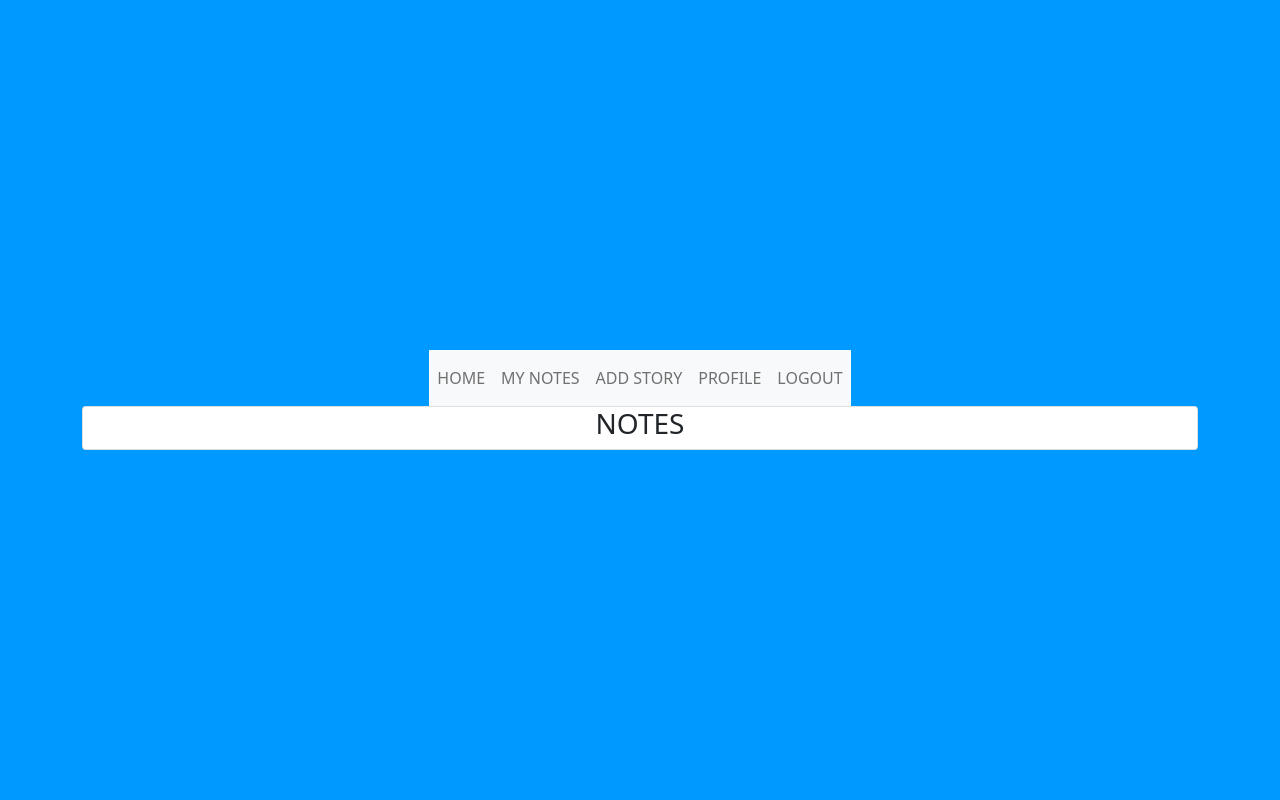
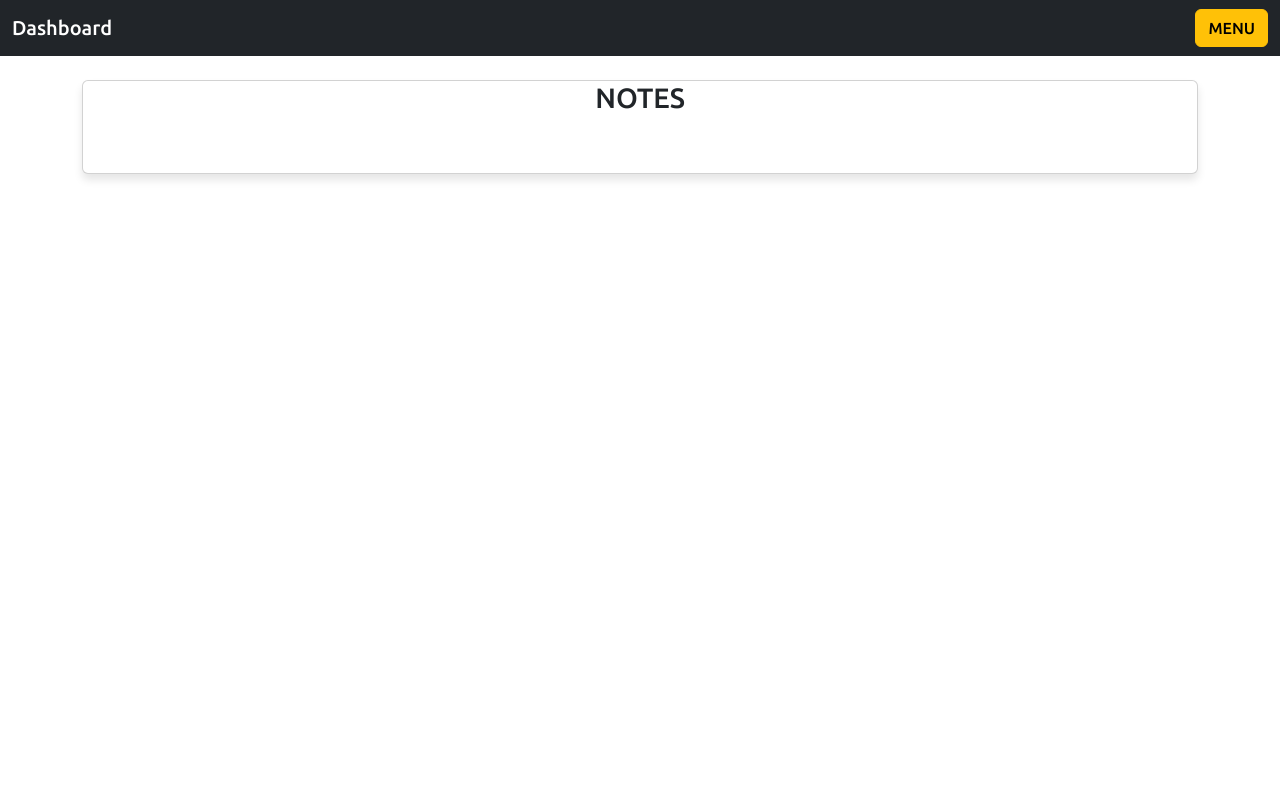
Before and after one commit to Karma-L-King/patchnote, a PHP site: page /dashboard.php in a window 1280 px wide. Run offline with PHP 8.4, Linux system fonts and the light colour scheme; the visitor is signed in with stand-in values (Sample User, id 1); data that the repository does not hold is empty; some libraries are stand-ins or nearby versions.

Commit message:
update pf werkt

```diff
--- a/CSS/main.css
+++ b/CSS/main.css
@@ -1,8 +1,35 @@
 #border {
-    border-style: solid;
+
     background-color: lightblue;
+    display: block;
 }
 
-#tag {
-    border-style: solid;
+#tag {}
+
+html,
+body {
+    width: auto;
+    min-width: 1000px;
+    height: auto;
 }
+
+#sheet {
+    height: auto;
+    width: auto;
+
+}
+
+#cup {
+    display: block;
+}
+
+#stories {
+    padding-bottom: 50px;
+
+}
+
+#personalia {
+    align-items: center;
+    margin: 100px;
+    padding-top: 100px;
+}
--- /dev/null
+++ b/CSS/menu.css
@@ -0,0 +1,59 @@
+* {
+    font-family: 'Ubuntu', sans-serif;
+}
+
+.card {
+    position: relative;
+    display: -ms-flexbox;
+    display: flex;
+    -ms-flex-direction: column;
+    flex-direction: column;
+    min-width: 0;
+    word-wrap: break-word;
+    background-color: #fff;
+    background-clip: border-box;
+    position: relative;
+    margin-bottom: 1.5rem;
+    width: 100%;
+    border: 1px solid #dbe2eb;
+    box-shadow: 0px 6px 8px rgba(4, 4, 7, 0.1);
+    border-radius: 10px;
+    margin-top: 5rem;
+}
+
+.card-head {
+    background: transparent;
+    padding: 0.5rem 1.5rem;
+    display: -ms-flexbox;
+    display: flex;
+    min-height: 3.5rem;
+    -ms-flex-align: center;
+    align-items: center;
+    margin-bottom: 0;
+    border-bottom: 1px solid #ebecf1;
+    position: relative;
+
+}
+
+.bd-placeholder-img {
+    font-size: 1.125rem;
+    text-anchor: middle;
+    -webkit-user-select: none;
+    -moz-user-select: none;
+    user-select: none;
+}
+
+tr,
+td,
+th {
+    border-bottom: 1px solid grey;
+    border-collapse: collapse;
+    padding: 10px;
+
+}
+
+@media (min-width: 768px) {
+    .bd-placeholder-img-lg {
+        font-size: 3.5rem;
+    }
+}
--- a/dashboard.php
+++ b/dashboard.php
@@ -1,66 +1,62 @@
 <?php
 session_start();
 include "db.conn.php";
-error_reporting(0);
 $userid = $_SESSION['id'];
-
+require "menu.php";
 ?>
 <!DOCTYPE html>
 <html lang="en">
 
 <head>
-  <meta charset="UTF-8">
-  <meta http-equiv="X-UA-Compatible" content="IE=edge">
-  <meta name="viewport" content="width=device-width, initial-scale=1.0">
-  <title>Document</title>
-  <link href="https://cdn.jsdelivr.net/npm/bootstrap@5.0.0-beta2/dist/css/bootstrap.min.css" rel="stylesheet" integrity="sha384-BmbxuPwQa2lc/FVzBcNJ7UAyJxM6wuqIj61tLrc4wSX0szH/Ev+nYRRuWlolflfl" crossorigin="anonymous">
+  <meta charset="utf-8">
+  <meta name="viewport" content="width=device-width, initial-scale=1">
+  <meta name="description" content="">
+  <meta name="author" content="Mark Otto, Jacob Thornton, and Bootstrap contributors">
+  <meta name="generator" content="Hugo 0.79.0">
+  <!-- <link href="CSS/tasks.css" rel="stylesheet"> -->
+  <title>PATCHNOTE</title>
   <link href="CSS/story.css" rel="stylesheet">
   <link href="CSS/note.css" rel="stylesheet">
   <link href="CSS/menu.css" rel="stylesheet">
   <link href="CSS/main.css" rel="stylesheet">
-  <link href="/your-path-to-fontawesome/css/all.css" rel="stylesheet">
+  <link rel="dns-prefetch" href="//fonts.gstatic.com">
+  <link href="https://fonts.googleapis.com/css2?family=Ubuntu:wght@500&display=swap" rel="stylesheet">
+
+
+  <!-- Bootstrap core CSS -->
+  <link href="/docs/5.0/dist/css/bootstrap.min.css" rel="stylesheet" integrity="sha384-giJF6kkoqNQ00vy+HMDP7azOuL0xtbfIcaT9wjKHr8RbDVddVHyTfAAsrekwKmP1" crossorigin="anonymous">
+
+
+  <!-- Custom styles for this template -->
+  <link href="starter-template.css" rel="stylesheet">
 </head>
 
 <body>
 
-  <!-- menu -->
-  <nav id="menu" class="navbar navbar-expand-lg navbar-light bg-light">
-    <button class="navbar-toggler" type="button" data-toggle="collapse" data-target="#navbarNav" aria-controls="navbarNav" aria-expanded="false" aria-label="Toggle navigation">
-      <span class="navbar-toggler-icon"></span>
-    </button>
-    <div class="collapse navbar-collapse" id="navbarNav">
-      <ul class="navbar-nav">
-        <li class="nav-item active">
-          <a class="nav-link" href="dashboard.php">HOME </a>
-        </li>
-        <li class="nav-item">
-          <a class="nav-link" href="my-notes.php">MY NOTES</a>
-        </li>
-        <li class="nav-item">
-          <a class="nav-link" href="add-story.php">ADD STORY</a>
-        </li>
-        <li class="nav-item">
-          <a class="nav-link" href="profile.php">PROFILE</a>
-        </li>
-        <li class="nav-item">
-          <a class="nav-link" href="logout.php">LOGOUT</a>
-        </li>
-      </ul>
+
+  <nav class="navbar navbar-expand-md navbar-dark bg-dark fixed-top">
+    <div class="container-fluid">
+      <a class="navbar-brand" href="dashboard.php">Dashboard</a>
+      <button class="navbar-toggler" type="button" data-bs-toggle="collapse" data-bs-target="#navbarsExampleDefault" aria-controls="navbarsExampleDefault" aria-expanded="false" aria-label="Toggle navigation">
+        <span class="navbar-toggler-icon"></span>
+      </button>
+      <form class="d-flex">
+        <button data-trigger="#my_offcanvas2" class="btn btn-warning" type="button" backgroundcolor="darkred"> MENU </button>
+      </form>
+    </div>
     </div>
   </nav>
-  <!-- menu eind -->
-
-  <div align="center" class="container">
+  <div align="center" class="container" id="cup">
     <div class="card">
-      <div class="card-head">
+      <div id="sheet">
         <h3>NOTES</h3>
       </div>
-      <selection class="story">
+      <selection id="stories" class="story">
         <?php
         $stmttasks = $db_conn->prepare("SELECT * FROM story ORDER BY id ");
         $stmttasks->execute();
         foreach ($stmttasks as $rows) {
-          $ids = $rows['story_id'];
+
           echo "<div class='story'>";
           echo "<h2>" . $rows['story_title'] . "</h2>";
           echo "<h3>" . $rows['date'] . "</h3>";
@@ -68,17 +64,18 @@ $userid = $_SESSION['id'];
           $stmttasks = $db_conn->prepare("SELECT * FROM note WHERE story_id='" . $rows['id'] . "' ORDER BY story_id ");
           $stmttasks->execute();
           foreach ($stmttasks as $rows) {
-            $id = $rows['id'];
+
             echo "<div class='box'>";
             echo "<h3>" . $rows['title'] . "</h3>";
             echo "<p>" . $rows['content'] . "</p>";
             echo "<div id='tag'><a>" . $rows['tag'] . "</a></div>";
             echo  "";
+
             echo "</div>";
           }
 
           echo "</div>";
-          //"<button href='edit-note.php?story_id=$id'>";
+          //echo "<button href='edit-note.php?story_id=$id'>";
         }
         ?>
       </selection>
--- /dev/null
+++ b/menu.php
@@ -0,0 +1,183 @@
+<?php
+
+?>
+
+<!DOCTYPE HTML>
+<html lang="en">
+
+<head>
+    <meta charset="utf-8">
+    <meta name="viewport" content="width=device-width, initial-scale=1, shrink-to-fit=no">
+    <meta name="keywords" content="htmlcss bootstrap offcanvas script, navbar, mega menu examples" />
+    <meta name="description" content="Bootstrap offcanvas examples for any type of project, Bootstrap 4" />
+
+
+    <!-- jQuery -->
+    <script src="https://code.jquery.com/jquery-2.2.4.min.js" integrity="sha256-BbhdlvQf/xTY9gja0Dq3HiwQF8LaCRTXxZKRutelT44=" crossorigin="anonymous"></script>
+
+    <!-- Bootstrap files (jQuery first, then Popper.js, then Bootstrap JS) -->
+    <link href="https://stackpath.bootstrapcdn.com/bootstrap/4.4.1/css/bootstrap.min.css" rel="stylesheet" type="text/css" />
+    <script src="https://stackpath.bootstrapcdn.com/bootstrap/4.4.1/js/bootstrap.bundle.min.js" type="text/javascript"></script>
+
+
+    <script type="text/javascript">
+        // JS START
+        $(document).ready(function() {
+
+            $("[data-trigger]").on("click", function(e) {
+                e.preventDefault();
+                e.stopPropagation();
+                var offcanvas_id = $(this).attr('data-trigger');
+                $(offcanvas_id).toggleClass("show");
+                $('body').toggleClass("offcanvas-active");
+                $(".screen-overlay").toggleClass("show");
+
+            });
+
+
+            // Close menu when pressing ESC
+            $(document).on('keydown', function(event) {
+                if (event.keyCode === 27) {
+                    $(".offcanvas").removeClass("show");
+                    $("body").removeClass("overlay-active");
+                }
+            });
+
+            $(".btn-close, .screen-overlay").click(function(e) {
+                $(".screen-overlay").removeClass("show");
+                $(".offcanvas").removeClass("show");
+                $("body").removeClass("offcanvas-active");
+
+
+            });
+
+        });
+    </script>
+    <!-- JS EINDE -->
+
+
+
+    <!-- CSS START -->
+    <style type="text/css">
+        .btn {
+            display: inline-block;
+            font-weight: 400;
+            color: #212529;
+            text-align: center;
+            vertical-align: middle;
+            cursor: pointer;
+            -webkit-user-select: none;
+            -moz-user-select: none;
+            -ms-user-select: none;
+            user-select: none;
+            background-color: transparent;
+            border: 1px solid transparent;
+            padding: .375rem .75rem;
+            font-size: 1rem;
+            line-height: 1.5;
+            border-radius: .25rem;
+            transition: color .15s ease-in-out, background-color .15s ease-in-out, border-color .15s ease-in-out, box-shadow .15s ease-in-out;
+            display: flex;
+            margin-left: auto;
+        }
+
+        .btn-primary {
+            color: #fff;
+            background-color: #F6AA1C;
+            border-color: #007bff;
+        }
+
+
+        .offcanvas-active {
+            overflow: hidden;
+        }
+
+        .screen-overlay {
+            width: 0%;
+            height: 100%;
+            z-index: 30;
+            position: fixed;
+            top: 0;
+            left: 0;
+            opacity: 0;
+            visibility: hidden;
+            background-color: rgba(34, 34, 34, 0.6);
+            transition: opacity .2s linear, visibility .1s, width 1s ease-in;
+        }
+
+        .screen-overlay.show {
+            transition: opacity .5s ease, width 0s;
+            opacity: 1;
+            width: 100%;
+            visibility: visible;
+        }
+
+        .offcanvas {
+            width: 350px;
+            visibility: hidden;
+            transform: translateX(-100%);
+            transition: all .2s;
+            border-radius: 0;
+            box-shadow: 0 5px 10px rgba(0, 0, 0, .2);
+            display: block;
+            position: fixed;
+            top: 0;
+            left: 0;
+            height: 100%;
+            z-index: 1200;
+            background-color: #fff;
+            overflow-y: scroll;
+            overflow-x: hidden;
+        }
+
+        .offcanvas.offcanvas-right {
+            right: 0;
+            left: auto;
+            transform: translateX(100%);
+        }
+
+        .offcanvas.show {
+            visibility: visible;
+            transform: translateX(0);
+            transition: transform .2s;
+        }
+
+        .offcanvas .btn-close {
+            position: absolute;
+            right: 15px;
+            top: 15px;
+        }
+    </style>
+    <!-- CSS EINDE  -->
+</head>
+
+<body>
+
+
+
+
+    <b class="screen-overlay"></b>
+
+    <!-- offcanvas panel right -->
+    <aside class="offcanvas offcanvas-right" id="my_offcanvas2">
+        <header class="p-4 bg-light border-bottom">
+            <button class="btn btn-outline-danger btn-close"> &times Close </button>
+            <h6 class="mb-0">Menu </h6>
+        </header>
+        <nav class="list-group list-group-flush">
+            <a href="dashboard.php" class="list-group-item">HOME</a>
+            <a href="profile.php" class="list-group-item">PROFILE</a>
+            <a href="my-notes.php" class="list-group-item">MY NOTES</a>
+            <a href="add-story.php" class="list-group-item">NEW STORY</a>
+            <a href="logout.php" id="logout" class="list-group-item">LOG OUT</a>
+        </nav>
+    </aside>
+    <!-- offcanvas panel right .end -->
+
+
+
+    </div>
+    </header>
+</body>
+
+</html>
```
Also changed, not shown: add-story.php (+53 -6 lines), autokick.php (deleted, +0 -13 lines), my-notes.php (+88 -29 lines), profile.php (+40 -25 lines), updatePF.php (+11 -17 lines).
